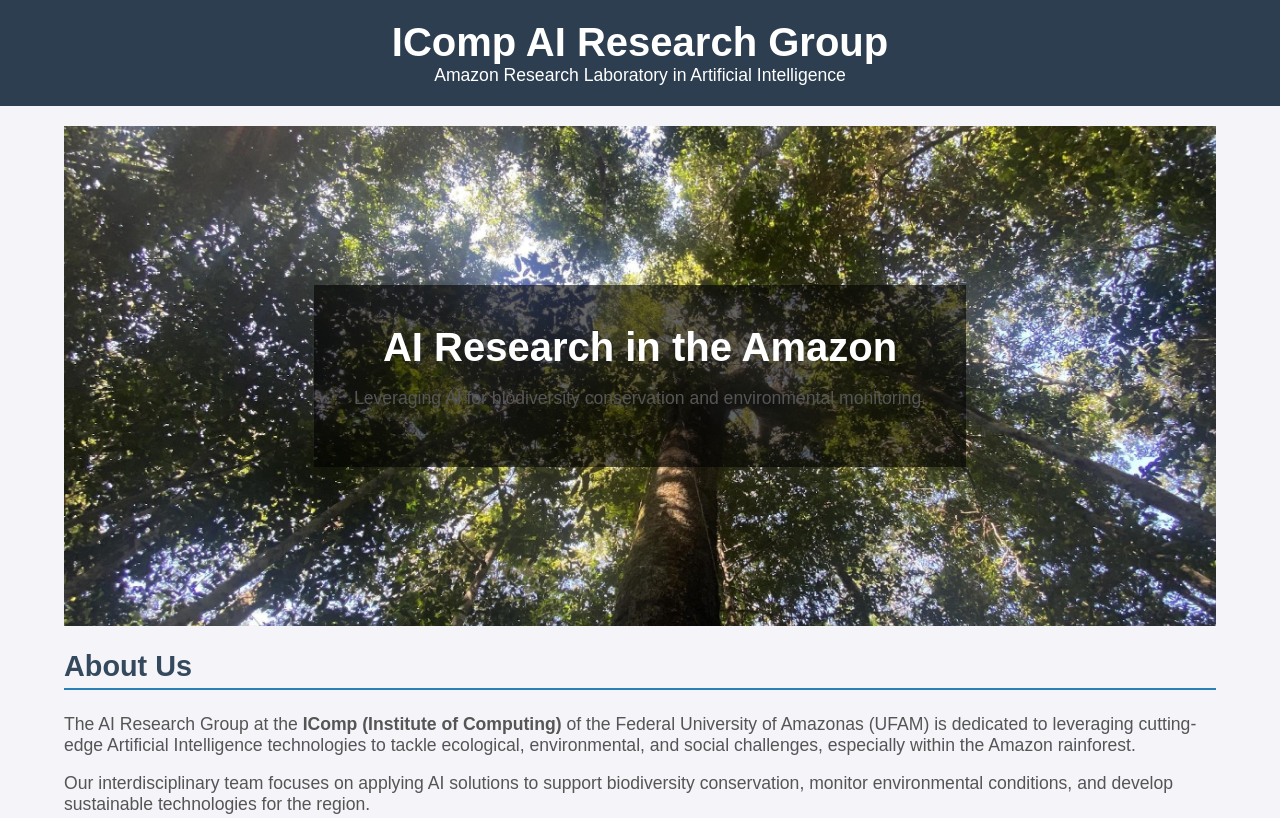
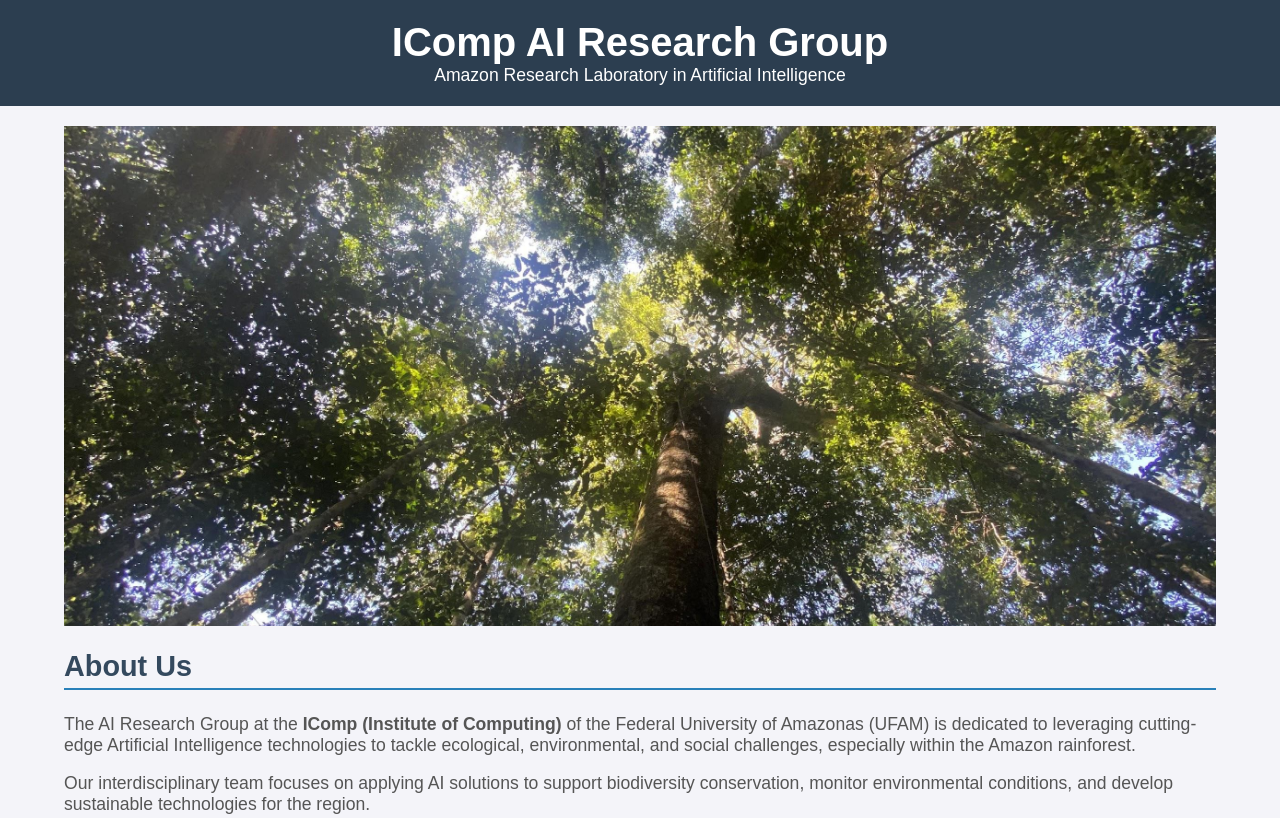
Before and after one commit to lapiam/lapiam.github.io, a plain HTML site: page index.html in a window 1280 px wide. Shown: the top 818 px of the page. Drawn offline with Linux system fonts and the light colour scheme.

Commit message:
Update index.html

```diff
--- a/index.html
+++ b/index.html
@@ -26,7 +26,7 @@
         }
 
         header p {
-            color: white; /* Ensure this phrase is white */
+            color: white;
             margin: 0;
         }
 
@@ -59,20 +59,6 @@
             background-position: center;
             height: 500px;
             color: white;
-            display: flex;
-            align-items: center;
-            justify-content: center;
-            text-align: center;
-        }
-
-        .background-section h2 {
-            font-size: 2.5em;
-            text-shadow: 2px 2px 8px rgba(0, 0, 0, 0.7);
-        }
-
-        .section-content {
-            padding: 40px;
-            background: rgba(0, 0, 0, 0.6);
         }
 
         a {
@@ -94,10 +80,7 @@
 
 <div class="container">
     <section class="background-section">
-        <div class="section-content">
-            <h1>AI Research in the Amazon</h1>
-            <p>Leveraging AI for biodiversity conservation and environmental monitoring.</p>
-        </div>
+        <!-- Removed the text box here -->
     </section>
 
     <section class="section">
```
